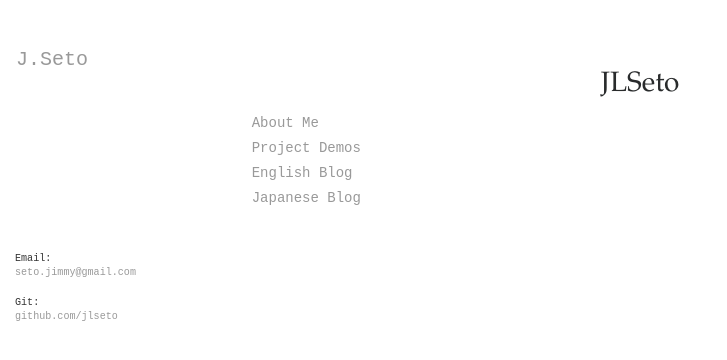
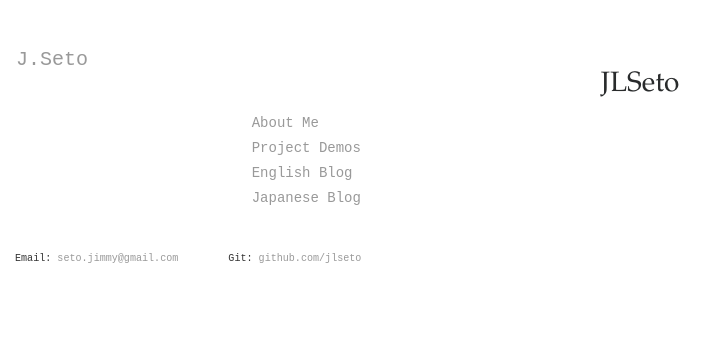
Before and after one commit to JLSeto/blog_angular, a Jekyll site: the page built from index.html, in a window 1280 px wide and 900 px high. Shown: the top 360 px of the window, without its empty margins (0-727 px from the left). Built offline with Jekyll 4.4.1, drawn with Linux system fonts in a browser that asks for light colours; nearby versions of some CDN libraries.

Commit message:
Updated Stuff

```diff
--- a/_includes/footer.html
+++ b/_includes/footer.html
@@ -1,8 +1,6 @@
 <footer class="footer">
-    <div class="container-fluid row">
-      <span class="text-muted small">
+    <div class="container-fluid row text-muted small">
       <p class="col-6 col-md-2">Email: <a href="mailto:seto.jimmy@gmail.com">seto.jimmy@gmail.com</a></p>
       <p class="col-6 col-md-2">Git: <a href="https://github.com/jlseto">github.com/jlseto</a></p>
-      </span>
   </div>
 </footer>
```
